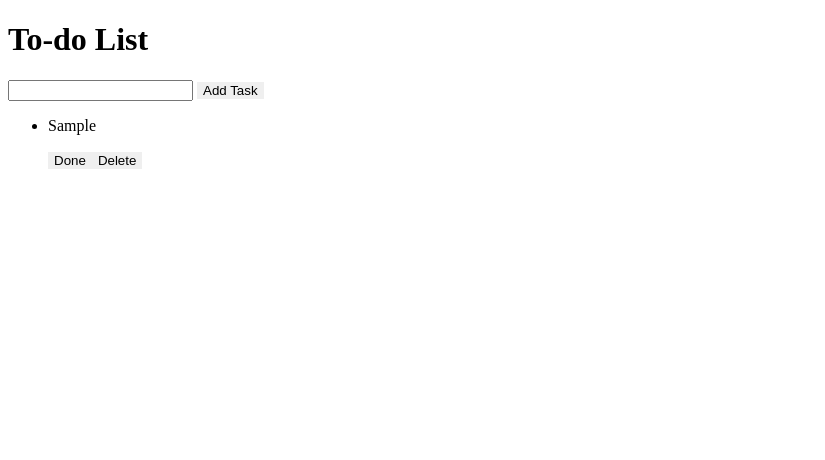
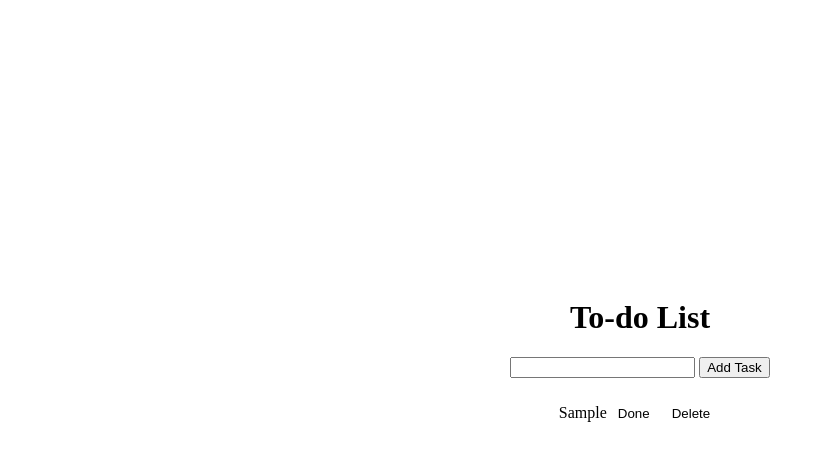
Before and after one commit to Nrdias/to-do_list, a website built with Vite: page index.html in a window 1280 px wide. Both pictures are taken after typing "Sample" into the empty fields and a click on the button "Add Task". Shown: the whole page, without its empty margins (0-825 px from the left). Built offline with nearby package versions, Linux system fonts and the light colour scheme.

Commit message:
add dome css styles

```diff
--- a/css/style.css
+++ b/css/style.css
@@ -1,3 +1,54 @@
-button {
+ul {
+    list-style: none;
+}
+
+.done p {
+    text-decoration: line-through;
+}
+
+.item {
+    display: flex;
+    align-items: center;
+    justify-content: flex-end;
+}
+
+.content {
+    flex-grow: 1;
+}
+
+.item .task__button {
+    margin: 5px;
+    height: 2em;
     border: none;
+    background: none;
+    cursor: pointer;
+    border-radius: 5px;
 }
+
+.task__button:hover {
+    box-shadow: 0 0 5px grey;
+}
+
+#app {
+    height: 100vh;
+    width: ;
+    display: flex;
+    flex-direction: column;
+    justify-content: center;
+    align-items: center;
+}
+
+.form {
+    text-align: center;
+}
+
+.list {
+    height: 20vh;
+    overflow-y: auto;
+}
+
+#list__items {
+    margin: 0 auto;
+    padding: 10px;
+    text-align: left;
+}
```
